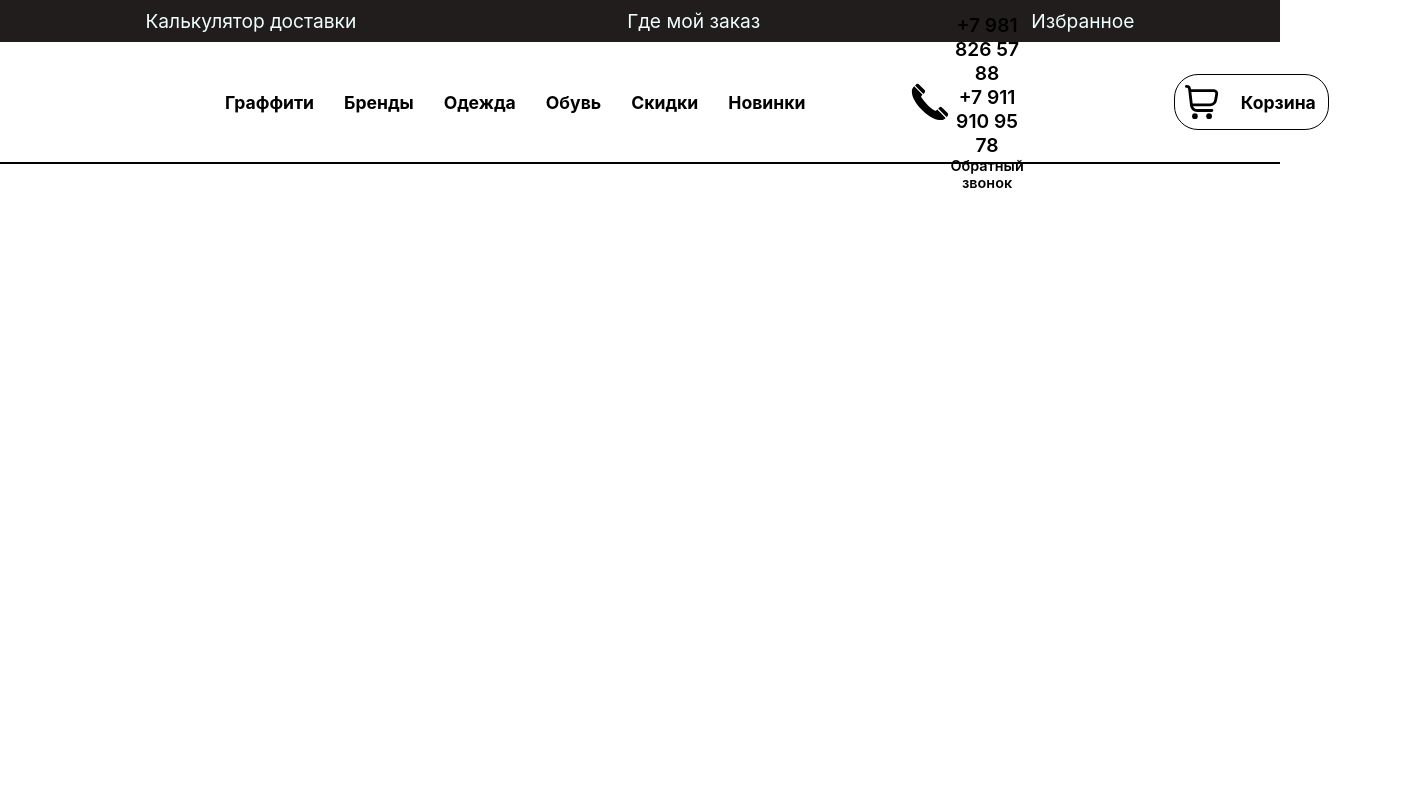
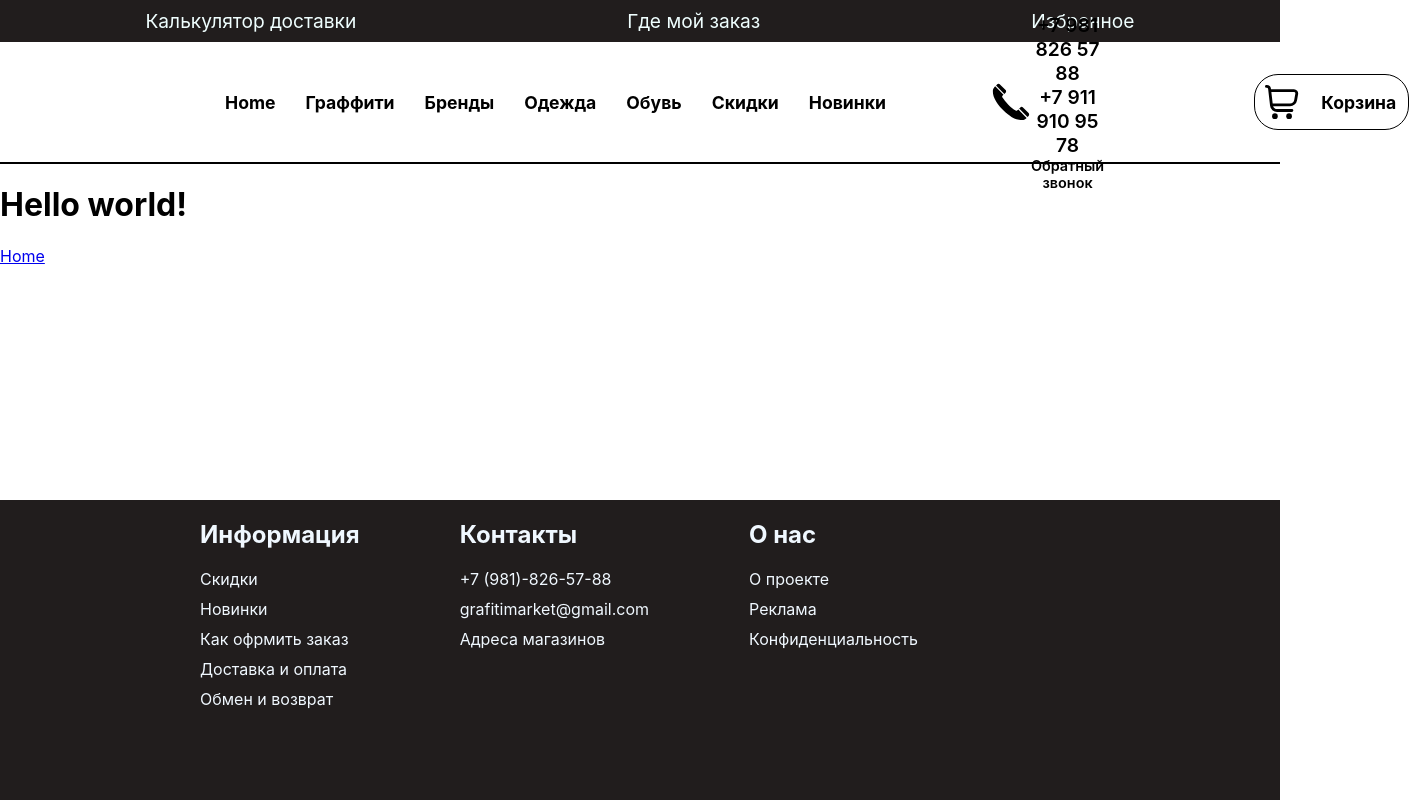
Before and after one commit to Slavchezzzz/Slavchezzzz.github.io, a React (Create React App) app: page / in a window 1280 px wide. Shown: the whole page, 1409 px wide, since content can reach past the window. Built offline with nearby package versions, Linux system fonts and the light colour scheme.

Commit message:
сделал большую часть футера

```diff
--- a/src/components/Footer.jsx
+++ b/src/components/Footer.jsx
@@ -0,0 +1,58 @@
+import "../styles/Footer.css";
+
+export default function Footer() {
+  return (
+    <div className="main-footer">
+      <div className="footer">
+        <div className="footer-info">
+          <h2>Информация</h2>
+          <ul class="footer-list">
+            <li>
+              <a href="">Скидки</a>
+            </li>
+            <li>
+              <a href="">Новинки</a>
+            </li>
+            <li>
+              <a href="">Как офрмить заказ</a>
+            </li>
+            <li>
+              <a href="">Доставка и оплата</a>
+            </li>
+            <li>
+              <a href="">Обмен и возврат</a>
+            </li>
+          </ul>
+        </div>
+        <div className="footer-info">
+          <h2>Контакты</h2>
+          <ul class="footer-list">
+            <li>
+              <a href="tel:89818265788">+7 (981)-826-57-88</a>
+            </li>
+            <li>
+              <a href="mailto:vlad@htmlbook.ru">grafitimarket@gmail.com</a>
+            </li>
+            <li>
+              <a href="">Адреса магазинов</a>
+            </li>
+          </ul>
+        </div>
+        <div className="footer-info">
+          <h2>О нас</h2>
+          <ul class="footer-list">
+            <li>
+              <a href="">О проекте</a>
+            </li>
+            <li>
+              <a href="">Реклама</a>
+            </li>
+            <li>
+              <a href="">Конфиденциальность</a>
+            </li>
+          </ul>
+        </div>
+      </div>
+    </div>
+  );
+}
--- a/src/components/Header.jsx
+++ b/src/components/Header.jsx
@@ -1,4 +1,5 @@
 import "../styles/Header.css";
+import { Link } from "react-router-dom";
 
 export default function Hader() {
   return (
@@ -31,6 +32,9 @@ export default function Hader() {
             </svg>
             <div className="header-bot-list">
               <ul class="nav-list">
+                <li>
+                  <Link to="/test">Home</Link>
+                </li>
                 <li>
                   <a href="">Граффити</a>
                 </li>
--- a/src/pages/indexPage.jsx
+++ b/src/pages/indexPage.jsx
@@ -1,14 +1,17 @@
 import { Link } from "react-router-dom";
 import Header from "../components/Header.jsx";
 import "../styles/indexPage.css";
+import Footer from "../components/Footer.jsx";
 export default function IndexPage() {
   return (
-    <div>
+    <div className="layout">
       <Header></Header>
       <div className="Page">
-        {/* <h1>Hello world!</h1>
-        <Link to="/test">Home</Link> */}
+        <h1>Hello world!</h1>
+
+        <Link to="/test">Home</Link>
       </div>
+      <Footer></Footer>
     </div>
   );
 }
--- /dev/null
+++ b/src/styles/Footer.css
@@ -0,0 +1,38 @@
+.main-footer {
+  /* display: flex; */
+  background-color: #211d1d;
+  color: aliceblue;
+  flex-shrink: 0;
+  height: 300px;
+}
+
+.footer {
+  /* text-align: center; */
+  margin-left: 100px;
+  margin-right: 100px;
+  display: flex;
+  /* margin: 0; */
+}
+
+.footer-info {
+  margin-left: 100px;
+}
+
+.footer-list {
+  padding: 0;
+}
+
+.footer-list li {
+  list-style: none;
+  padding-bottom: 10px;
+}
+
+.footer-list li a {
+  margin: 0;
+  text-decoration: none;
+  color: aliceblue;
+}
+
+.footer-list li a:hover {
+  color: #c4c0c0;
+}
--- a/src/styles/Header.css
+++ b/src/styles/Header.css
@@ -1,5 +1,6 @@
 .App {
   text-align: center;
+  flex-shrink: 0;
 }
 
 .header-up {
--- a/src/styles/indexPage.css
+++ b/src/styles/indexPage.css
@@ -0,0 +1,9 @@
+.layout {
+  display: flex;
+  flex-direction: column;
+  height: 100vh;
+}
+
+.Page {
+  flex-grow: 1;
+}
```
